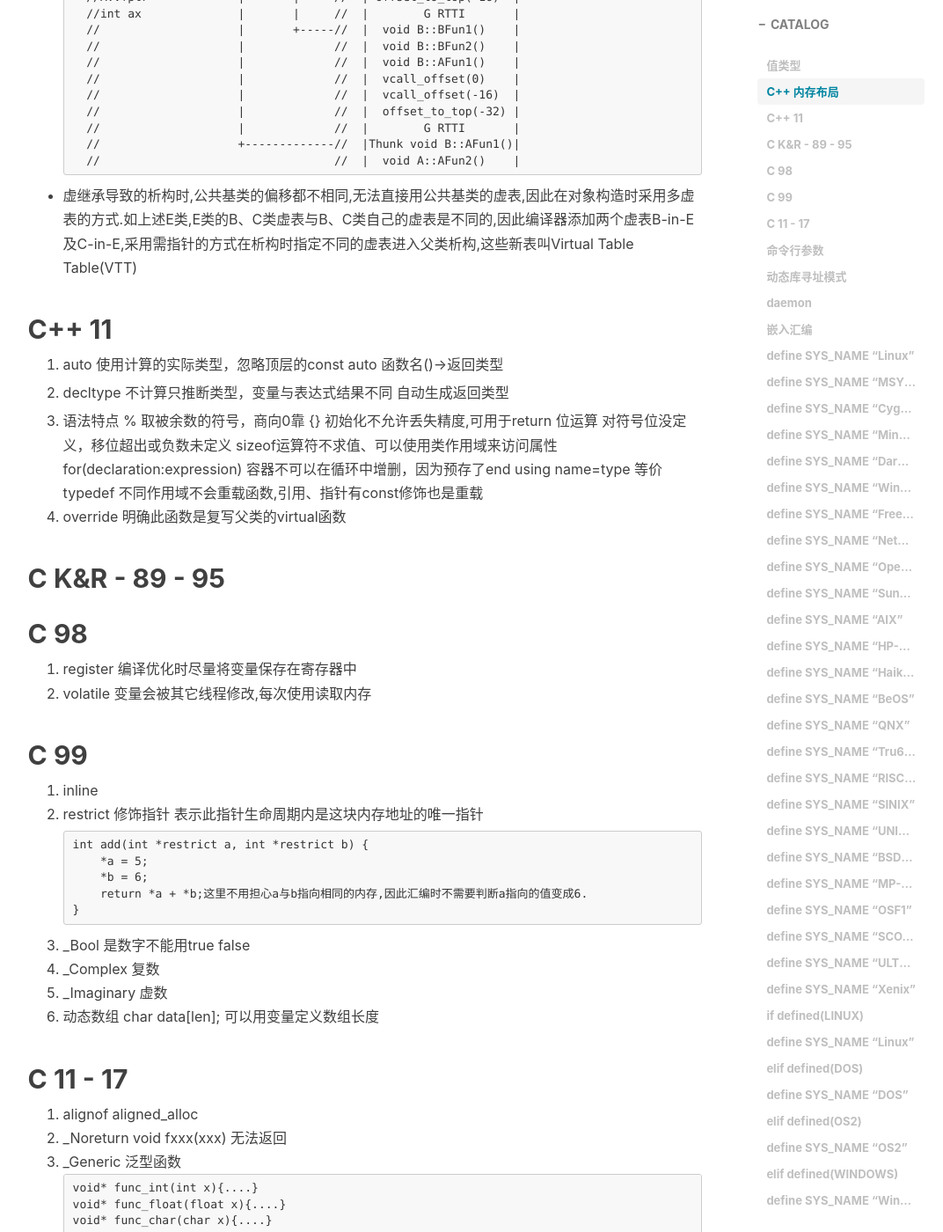
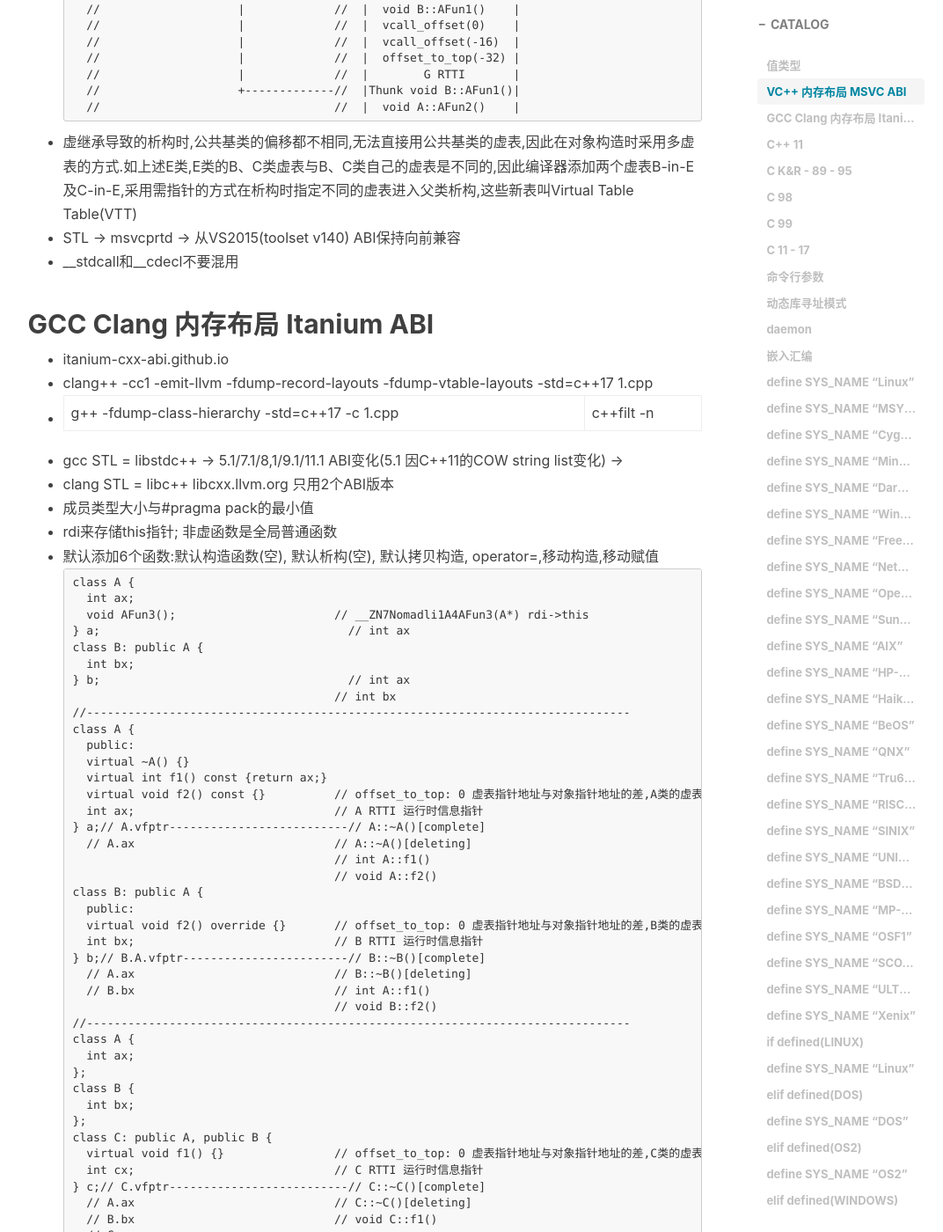
Before and after one commit to nomadli/nomadli.github.io, a Jekyll site: the page built from _posts/2016-04-08-c++.md, in a window 1280 px wide and 1400 px high, scrolled down 8564 px. Shown: the whole window at 88% size, without its empty margins (201-1273 px from the left). Built offline with Jekyll 4.4.1, drawn with Linux system fonts in a browser that asks for light colours; nearby versions of some CDN libraries; comment, search, counter and statistics services are not loaded; some of the changed text lies outside the part shown.

Commit message:
update c++

````diff
--- a/_posts/2016-04-08-c++.md
+++ b/_posts/2016-04-08-c++.md
@@ -21,12 +21,10 @@
 - 右值引用  对编译器隐藏构造的内存对象(右值)的引用 auto &&t = xxx(); 因为是隐藏的所以移动构造函数首先被命中
 - 移动语义  其实是浅拷贝, 只是参数是右值引用(提示编译器命中移动构造函数);std::move(r) = static_cast<xxx &&>(r);
 
-## C++ 内存布局
-- 4 扩展
-- clang++ -cc1 -emit-llvm -fdump-record-layouts -fdump-vtable-layouts -std=c++17 1.cpp
-- g++ -fdump-class-hierarchy -std=c++17 -c 1.cpp | c++filt -n
-- g++ 内存布局文档 Itanium C++ ABI
-- vc++将虚基类的偏移量单独用一个额外的指针进行索引;将空子类的虚指针,或者或者具有与基类相同虚函数接口的派生类的虚指针与虚基类的虚指针进行合并.
+## VC++ 内存布局 MSVC ABI
+- __declspec(align(16))
+- 虚基类指针vbptr与vptr分离
+- vc++将虚基类的偏移量单独用一个额外的指针进行索引;将空子类的虚指针,或者具有与基类相同虚函数接口的派生类的虚指针与虚基类的虚指针进行合并.
 - 编译期在不同对象成员函数调用时,假设this指针是当前标识类型,因此运行时需要动态修改this
 - 构造函数: 内存0->主父类构造虚函数表指针(vfptr)为主父类的即完全就是主父类的对象->偏移->父类2构造函数vfptr为父类2的即完全就是主类2的对象->...->子类构造修改vfptr.凌形继承比较复杂
 - 析构函数: 子类析构利用子类vfptr调用的是子类的函数->修改vfptr为父类vfptr->偏移->父类n析构函数->...->主父类
@@ -189,8 +187,129 @@
     //                                  //  |  void A::AFun2()    |
 ```
 - 虚继承导致的析构时,公共基类的偏移都不相同,无法直接用公共基类的虚表,因此在对象构造时采用多虚表的方式.如上述E类,E类的B、C类虚表与B、C类自己的虚表是不同的,因此编译器添加两个虚表B-in-E及C-in-E,采用需指针的方式在析构时指定不同的虚表进入父类析构,这些新表叫Virtual Table Table(VTT)
+- STL -> msvcprtd -> 从VS2015(toolset v140) ABI保持向前兼容
+- __stdcall和__cdecl不要混用
 
-
+## GCC Clang 内存布局 Itanium ABI
+- itanium-cxx-abi.github.io
+- clang++ -cc1 -emit-llvm -fdump-record-layouts -fdump-vtable-layouts -std=c++17 1.cpp
+- g++ -fdump-class-hierarchy -std=c++17 -c 1.cpp | c++filt -n
+- gcc STL = libstdc++ -> 5.1/7.1/8,1/9.1/11.1 ABI变化(5.1 因C++11的COW string list变化) ->
+- clang STL = libc++ libcxx.llvm.org 只用2个ABI版本
+- 成员类型大小与#pragma pack的最小值
+- rdi来存储this指针; 非虚函数是全局普通函数
+- 默认添加6个函数:默认构造函数(空), 默认析构(空), 默认拷贝构造, operator=,移动构造,移动赋值
+```C++
+class A {
+    int ax;
+    void AFun3();                       // __ZN7Nomadli1A4AFun3(A*) rdi->this
+} a;                                    // int ax
+class B: public A {
+    int bx;
+} b;                                    // int ax
+                                        // int bx
+//-------------------------------------------------------------------------------
+class A {
+    public:
+    virtual ~A() {}
+    virtual int f1() const {return ax;}
+    virtual void f2() const {}          // offset_to_top: 0 虚表指针地址与对象指针地址的差,A类的虚表在最开始所以=0
+    int ax;                             // A RTTI 运行时信息指针
+} a;// A.vfptr--------------------------// A::~A()[complete]
+    // A.ax                             // A::~A()[deleting]
+                                        // int A::f1()
+                                        // void A::f2()
+class B: public A {
+    public:
+    virtual void f2() override {}       // offset_to_top: 0 虚表指针地址与对象指针地址的差,B类的虚表在最开始所以=0
+    int bx;                             // B RTTI 运行时信息指针
+} b;// B.A.vfptr------------------------// B::~B()[complete]
+    // A.ax                             // B::~B()[deleting]
+    // B.bx                             // int A::f1()
+                                        // void B::f2()
+//-------------------------------------------------------------------------------
+class A {
+    int ax;
+};
+class B {
+    int bx;
+};
+class C: public A, public B {
+    virtual void f1() {}                // offset_to_top: 0 虚表指针地址与对象指针地址的差,C类的虚表在最开始所以=0
+    int cx;                             // C RTTI 运行时信息指针
+} c;// C.vfptr--------------------------// C::~C()[complete]
+    // A.ax                             // C::~C()[deleting]
+    // B.bx                             // void C::f1()
+    // C.cx
+A *pa = new C;  // pa = &C + 8 编译器跳过 vfptr 因为A类型没有虚表指针
+B *pb = new C;  // pb = &C + 16
+//-------------------------------------------------------------------------------
+class A {
+public:
+    A(){}
+    virtual ~A(){}
+    virtual void f1() {}
+    int ax;
+};
+class B {
+public:
+    B() {}
+    virtual ~B() {}
+    virtual void f2() {}
+    virtual void f3() {}
+    int bx;
+};
+class C: public A, public B {
+public:
+    C() {}
+    virtual void f2() override {}       // offset_to_top: 0 主虚表指针地址与对象指针地址的差,C类的主虚表在最开始所以=0
+    int cx;                             // C 主RTTI 运行时信息指针
+}c; // C.A.vfptr------------------------// C::~C()[complete]
+    // A.ax                             // C::~C()[deleting]
+    // C.B.vfptr-----                   // void A::f1()
+    // B.bx          |------------------// offset_to_top: -16 虚表指针地址与对象指针地址的差,C类的次虚表在对象指针后16 == -16
+    // C.cx                             // C 次RTTI 运行时信息指针
+                                        // C::~C()[complete]
+                                        // C::~C()[deleting]
+                                        // void C::f2()
+                                        // void B::f3()
+//-------------------------------------------------------------------------------
+//解决菱形继承采用虚继承, 这会导致A不会直接嵌入中间类而是只有虚类表指针
+class A {
+public:
+    virtual ~A() {}
+    virtual int f1() const {return ax;}
+    virtual void f2() const {}          // offset_to_top: 0 虚表指针地址与对象指针地址的差,A类的虚表在最开始所以=0
+    int ax;                             // A RTTI 运行时信息指针
+} a;// A.vfptr--------------------------// A::~A()[complete]
+    // A.ax                             // A::~A()[deleting]
+                                        // int A::f1()
+                                        // void A::f2()
+class B: virtual public A {
+public:
+    virtual void f2() override {}       // offset_to_top: 0 虚表指针地址与对象指针地址的差,B类的虚表在最开始所以=0
+    int bx;                             // B 主RTTI 运行时信息指针
+} b;// B.vfptr--------------------------// B::~B()[complete]
+    // B.bx                             // B::~B()[deleting]
+    // B.A.vfptr-----                   // int A::f1()
+    // B.A.ax       |                   // void B::f2()
+    //              |-------------------// offset_to_top: -16
+                                        // B 次RTTI 运行时信息指针
+                                        // B::~B()[complete]
+                                        // B::~B()[deleting]
+                                        // int A::f1()
+                                        // void B::f2()
+class C: virtual public A {
+public:
+    virtual void f1() override {}
+    int cx;
+} c; // 与B一样
+class D: public B, public C {
+public:
+    virtual void f2() override {}       // offset_to_top: 0 虚表指针地址与对象指针地址的差,D类的虚表在最开始所以=0
+    int dx;                             // D 主RTTI 运行时信息指针
+} d; //显示B然后C最后A; D的成员变量会在A和C之间
+```
 ## C++ 11
 1. auto
         使用计算的实际类型，忽略顶层的const
````
